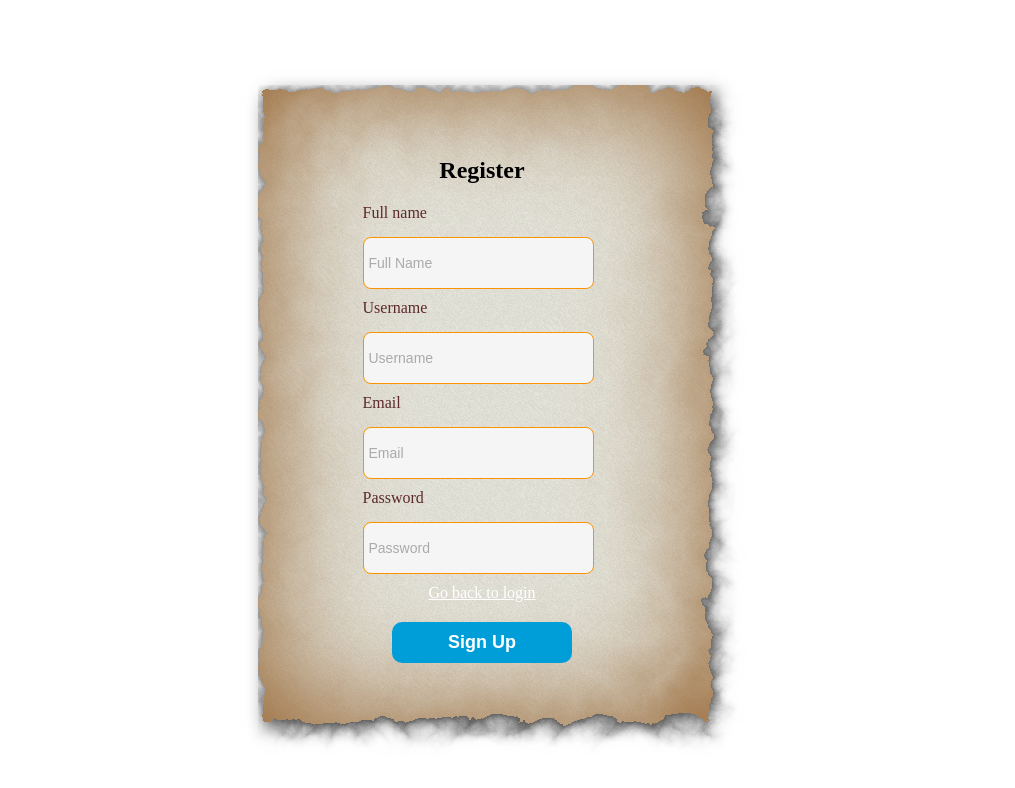
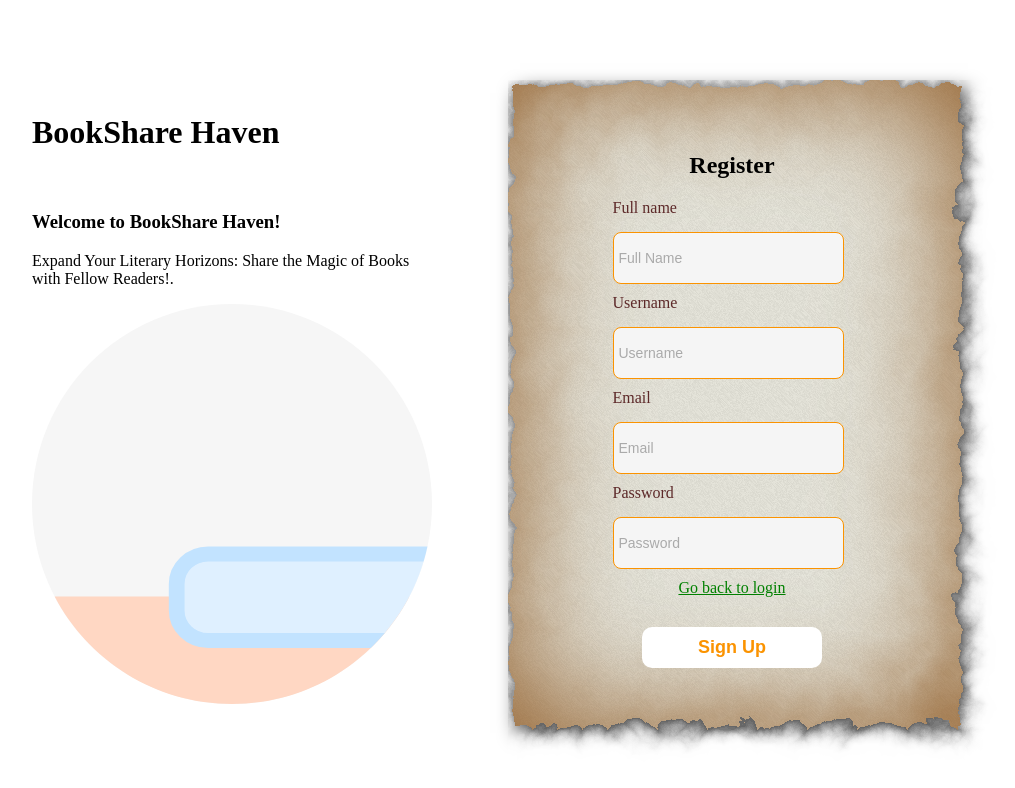
Before and after one commit to Cheaito-Hadi/book-sharing-platform, a React (Create React App) app in the folder client/: page /register in a window 1280 px wide. Shown: the top 788 px of the page, without its empty margins (158-1173 px from the left). Built offline with nearby package versions, Linux system fonts and the light colour scheme.

Commit message:
Client <> Register styling

```diff
--- a/client/src/pages/Register/index.jsx
+++ b/client/src/pages/Register/index.jsx
@@ -3,6 +3,7 @@ import "./styles.css";
 import Input from "../../components/Input";
 import axios from "axios";
 import Parchment from "../../components/Parchment";
+import AnimatedIntro from "../../components/AnimatedIntro";
 
 function Register() {
     const [authenticated, setauthenticated] = useState(
@@ -48,8 +49,10 @@ function Register() {
     };
     return (
         <div className="container">
+            <div>
+                <AnimatedIntro/>
+            </div>
             <div className="inputs-wrapper">
-
                 <Parchment/>
                 <h2 className="signup-heading">Register</h2>
                 <Input
@@ -84,7 +87,7 @@ function Register() {
                     onChange={handleDataChange}
                     type="password"
                 />
-                <a href="/" className="register-here">Go back to login</a>
+                <a href="/" className="reg-here">Go back to login</a>
                 <button className="signup-btn" onClick={submitUser}>
                     Sign Up
                 </button>
--- a/client/src/pages/Register/styles.css
+++ b/client/src/pages/Register/styles.css
@@ -24,19 +24,28 @@
 }
 
 .signup-btn {
-    background-color: #009ed8;
+    background-color: white;
+    color: #fb9300;
     border: none;
     border-radius: 10px;
     cursor: pointer;
     width: 50%;
     padding: 10px;
-    margin-top: 20px;
-    color: white;
+    margin-top: 30px;
     font-weight: 700;
     font-size: 18px;
     transition: background-color 0.3s;
 }
 
 .signup-btn:hover {
-    background-color: #0089b5;
+    background-color: #0068FB;
+    color: white;
 }
+
+.reg-here{
+    color: green;
+}
+
+.reg-here:hover{
+    color: blue;
+}
```
